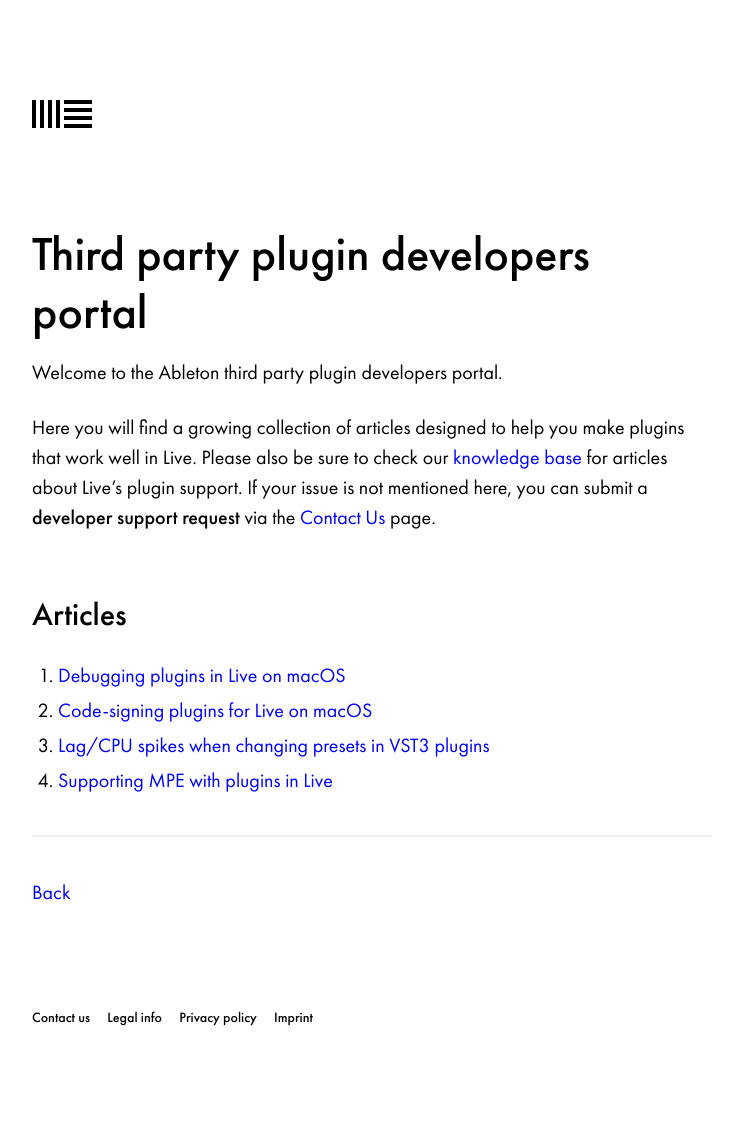
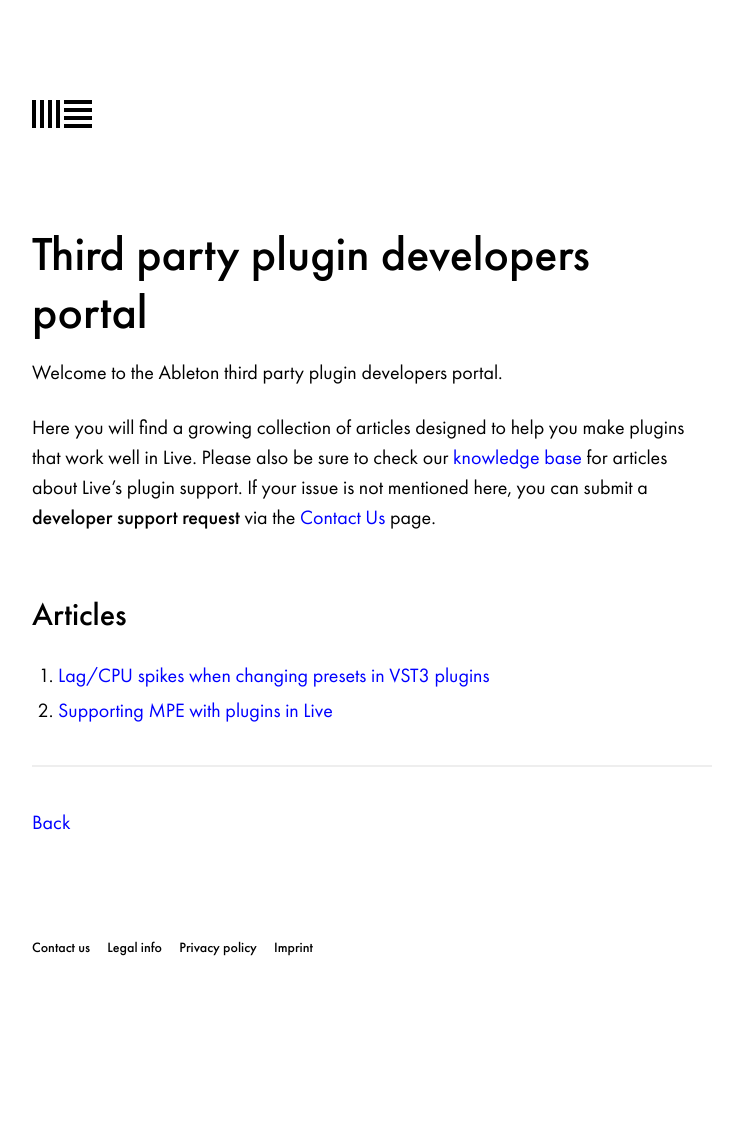
Before and after one commit to Ableton/ableton.github.io, a Jekyll site: the page built from plugins/index.md, in a window 1280 px wide. Shown: the whole page, without its empty margins (268-1011 px from the left). Built offline with Jekyll 4.4.1, drawn with Linux system fonts in a browser that asks for light colours; after the commit the page ends 1058 px from its top, so only the background shows below that; part of the change alters nothing that is shown.

Commit message:
Remove code-signing and debugging articles from index for now

```diff
--- a/plugins/index.md
+++ b/plugins/index.md
@@ -13,10 +13,10 @@ If your issue is not mentioned here, you can submit a **developer support reques
 
 ## Articles
 
-1. [Debugging plugins in Live on macOS](debugging-plugins-in-live-on-macos)
-2. [Code-signing plugins for Live on macOS](code-signing-plugins)
-3. [Lag/CPU spikes when changing presets in VST3 plugins](vst3-preset-recall-lag)
-4. [Supporting MPE with plugins in Live](mpe-support-plugins)
+<!-- 1. [Debugging plugins in Live on macOS](debugging-plugins-in-live-on-macos)
+2. [Code-signing plugins for Live on macOS](code-signing-plugins) -->
+1. [Lag/CPU spikes when changing presets in VST3 plugins](vst3-preset-recall-lag)
+2. [Supporting MPE with plugins in Live](mpe-support-plugins)
 
 ***
 
```
